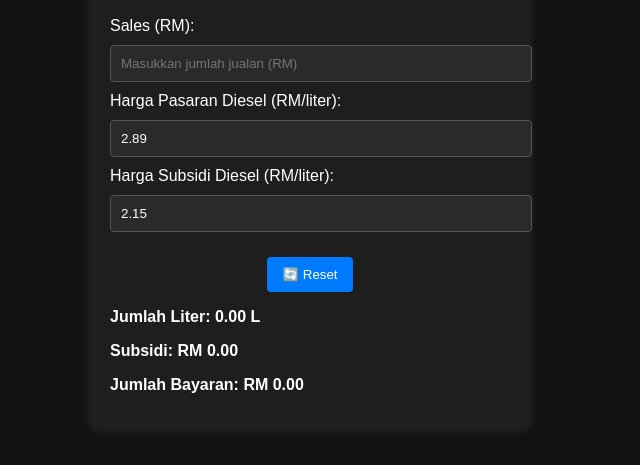
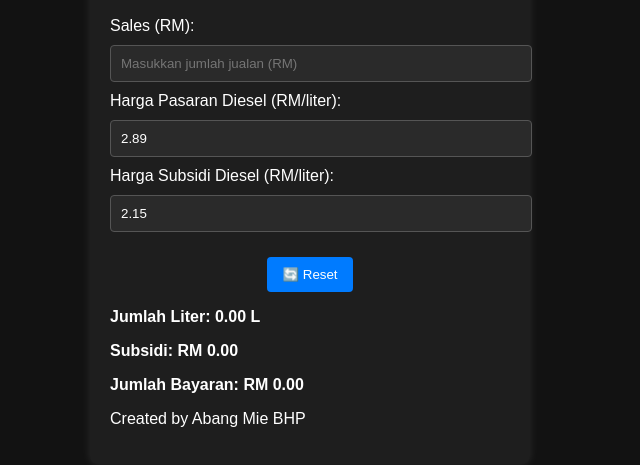
Before and after one commit to mohdrozaimi205/cashcarddieselbhp, a plain HTML site: page index.html in a window 1280 px wide. Shown: the part 121-586 px from the top of the page, without its empty margins (330-970 px from the left). Drawn offline with Linux system fonts and the light colour scheme; no server answers.

Commit message:
Update index.html

```diff
--- a/index.html
+++ b/index.html
@@ -28,6 +28,11 @@
       <p>Subsidi: -</p>
       <p>Jumlah Bayaran: -</p>
     </div>
+
+    <!-- Footer -->
+    <footer>
+      <p>Created by Abang Mie BHP</p>
+    </footer>
   </div>
 
   <script src="script.js"></script>
```
